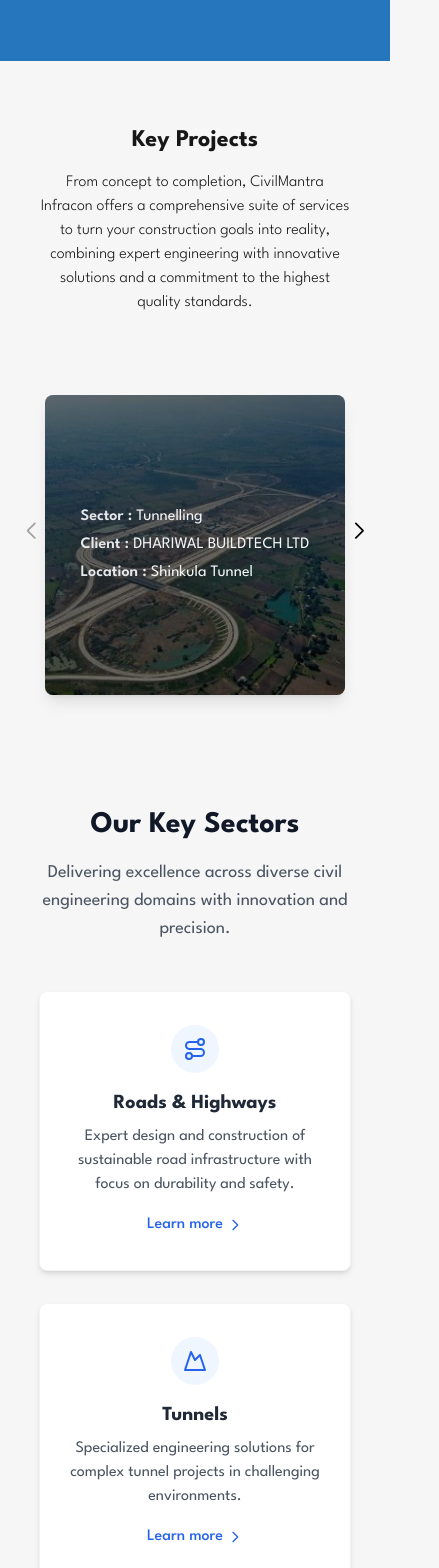
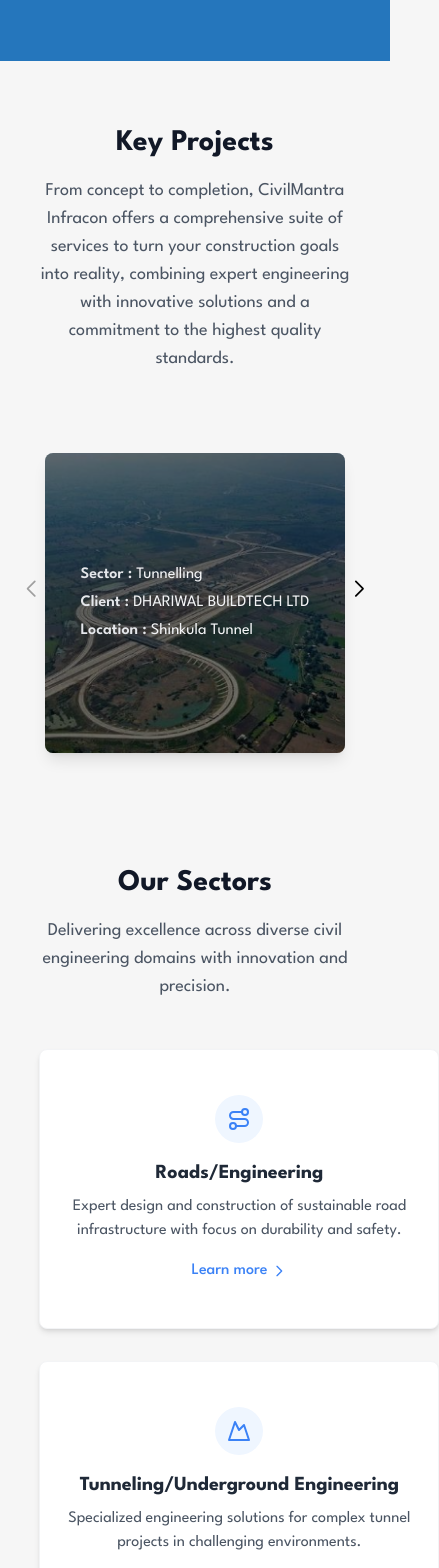
Before and after one commit to er-abhisheksharma/website_civilmantra_new-main, a Next.js app: page / in a window 390 px wide. Shown: the part 2000-3568 px from the top of the page, 439 px wide, since content can reach past the window. Built offline with nearby package versions, Linux system fonts and the light colour scheme; a web font is replaced by a local one.

Commit message:
minor changes in home page responsiveness

```diff
--- a/components/Home/WhyChooseUs/index.tsx
+++ b/components/Home/WhyChooseUs/index.tsx
@@ -10,7 +10,7 @@ interface FeatureProps {
 const Feature = ({ icon, title, description }: FeatureProps) => {
   return (
     <div className="flex items-start p-4">
-      <div className="mr-4 text-blue-600 mt-1">{icon}</div>
+      <div className="mr-4 text-primary mt-1">{icon}</div>
       <div>
         <h3 className="text-xl font-semibold mb-2 text-gray-800">{title}</h3>
         <p className="text-gray-600">{description}</p>
@@ -31,7 +31,7 @@ export default function WhyChooseUs() {
       icon: <Clock size={24} />,
       title: "Detailed design Engineering",
       description:
-        "We provide comprehensive design solutions that ensure structural integrity, cost efficiency, and long-term sustainability.",
+        "We provide comprehensive design solutions that ensure structural integrity, cost efficiency and long-term sustainability.",
     },
     {
       icon: <Users size={24} />,
@@ -59,30 +59,39 @@ export default function WhyChooseUs() {
 
   return (
     <section className="py-10 ">
+      <div className="lg:max-w-[80vw] text-center mx-auto mb-10 px-4 1600px:hidden">
+          <h1 className="unihead my-4 ">Why Choose Us?</h1>
+          <p className="unip ">
+          We combine technical expertise with innovative thinking to deliver civil engineering projects that stand
+          the test of time.
+          </p>
+        </div>
       <div className="container mx-auto max-w-[88vw] px-4">
-        <div className="flex flex-col lg:flex-row items-center">
-          <div className="lg:w-1/2 mb-10 lg:mb-0 lg:pr-12">
+        <div className="flex flex-col xl:flex-row items-center">
+          <div className="xl:w-1/2 mb-10 lg:mb-0 xl:pr-12">
             <div className="relative">
               <img
                 src="/images/Home/BusinessHelp/Dwarka.jpeg?height=600&width=800"
                 alt="Civil engineering project"
                 className="rounded-lg shadow-xl w-full"
               />
-              <div className="absolute -bottom-6 -right-6 bg-blue-600 text-white py-4 px-8 rounded-lg shadow-lg hidden md:block">
+              <div className="absolute -bottom-6 -right-6 bg-primary text-white py-4 px-8 rounded-lg shadow-lg hidden md:block">
                 <p className="text-2xl font-bold">9+ Years</p>
                 <p>of Excellence</p>
               </div>
             </div>
           </div>
 
-          <div className="lg:w-1/2">
-            <h2 className="text-3xl md:text-4xl font-bold text-gray-900 mb-4">Why Choose Us?</h2>
+          <div className="xl:w-1/2">
+           <div className="max-[1600px]:hidden">
+           <h2 className="text-3xl md:text-4xl font-bold text-gray-900 mb-4">Why Choose Us?</h2>
             <p className="text-lg text-gray-600 mb-8">
               We combine technical expertise with innovative thinking to deliver civil engineering projects that stand
               the test of time.
             </p>
+           </div>
 
-            <div className="grid grid-cols-1 md:grid-cols-2 gap-6">
+            <div className="grid grid-cols-1 md:grid-cols-2 gap-x-6 gap-y-2 2xl:gap-6 ">
               {features.map((feature, index) => (
                 <Feature key={index} icon={feature.icon} title={feature.title} description={feature.description} />
               ))}
--- a/components/Home/keySector/index.tsx
+++ b/components/Home/keySector/index.tsx
@@ -1,5 +1,5 @@
 import type React from "react"
-import { Building2, RouteIcon as Road, Train, Waves, Mountain } from "lucide-react"
+import { Building2, RouteIcon as Road, Train, Waves, Mountain, Layers } from "lucide-react"
 import Link from "next/link"
 
 interface SectorProps {
@@ -9,19 +9,19 @@ interface SectorProps {
   href: string
 }
 
-const   Sector = ({ icon, title, description, href }: SectorProps) => {
+const Sector = ({ icon, title, description, href }: SectorProps) => {
   return (
-    <div className="justify-center items-center flex">
-        <div className="flex flex-col items-center justify-center p-6 bg-white rounded-lg shadow-md w-[400px] h-[280px] transition-all duration-300 hover:shadow-lg border border-gray-100">
-      <div className="p-3 bg-blue-50 rounded-full mb-4  ">
-        <div className="text-blue-600">{icon}</div>
+    <Link href={href} className="group block">
+      <div className="flex flex-col items-center justify-center p-6 bg-white rounded-lg shadow-md w-[400px] h-[280px] transition-all duration-300 hover:shadow-lg hover:scale-[1.01] border border-gray-100 cursor-pointer">
+        <div className="p-3 bg-blue-50 rounded-full mb-4 transition-all duration-300 group-hover:bg-blue-100">
+          <div className="text-blue-500 group-hover:text-primary">{icon}</div>
         </div>
-      <h3 className="text-xl font-bold mb-2 text-gray-800">{title}</h3>
+        <h3 className="text-xl font-bold mb-2 text-gray-800 group-hover:text-primary">{title}</h3>
         <p className="text-gray-600 text-center mb-4">{description}</p>
-      <Link href={href} className="text-blue-600 font-medium hover:text-blue-800 flex items-center">
+        <div className="text-blue-500 font-medium group-hover:text-primary flex items-center">
           Learn more
           <svg
-          className="w-4 h-4 ml-1"
+            className="w-4 h-4 ml-1 transition-all duration-300 group-hover:translate-x-1"
             fill="none"
             stroke="currentColor"
             viewBox="0 0 24 24"
@@ -29,9 +29,9 @@ const   Sector = ({ icon, title, description, href }: SectorProps) => {
           >
             <path strokeLinecap="round" strokeLinejoin="round" strokeWidth={2} d="M9 5l7 7-7 7" />
           </svg>
-      </Link>
         </div>
       </div>
+    </Link>
   )
 }
 
@@ -39,59 +39,56 @@ export default function KeySectors() {
   const sectors = [
     {
       icon: <Road size={24} />,
-      title: "Roads & Highways",
-      description:
-        "Expert design and construction of sustainable road infrastructure with focus on durability and safety.",
-      href: "/Sectors",
+      title: "Roads/Engineering",
+      description: "Expert design and construction of sustainable road infrastructure with focus on durability and safety.",
+      href: "/Projects?sector=Roads",
     },
     {
       icon: <Mountain size={24} />,
-      title: "Tunnels",
+      title: "Tunneling/Underground Engineering",
       description: "Specialized engineering solutions for complex tunnel projects in challenging environments.",
-      href: "/Sectors",
+      href: "/Projects?sector=Tunneling",
     },
     {
       icon: <Train size={24} />,
-      title: "Railways",
+      title: "Metro & Railways",
       description: "Comprehensive railway infrastructure development with cutting-edge technology and precision.",
-      href: "/Sectors",
+      href: "/Projects?sector=Railways",
     },
     {
       icon: <Waves size={24} />,
       title: "Waterways",
       description: "Innovative waterway solutions balancing functionality with environmental conservation.",
-      href: "/Sectors",
+      href: "/Projects?sector=Waterways",
     },
     {
       icon: <Building2 size={24} />,
-      title: "Buildings",
+      title: "Building/Architecture",
       description: "Architectural excellence and structural integrity for commercial and residential buildings.",
-      href: "/Sectors",
+      href: "/Projects?sector=Building",
+    },
+    {
+      icon: <Layers size={24} />,
+      title: "Our Projects",
+      description: "Delivering innovative, high-quality construction for commercial and infrastructure projects.",
+      href: "/Projects?sector=All",
     },
   ]
 
   return (
-    <section className="py-10 ">
+    <section className="py-10">
       <div className="container mx-auto max-w-[88vw] px-4">
         <div className="text-center mb-12">
-          <h2 className="text-3xl md:text-4xl font-bold text-gray-900 mb-4">Our Key Sectors</h2>
-          <p className="text-lg text-gray-600 max-w-2xl mx-auto">
+          <h2 className="unihead mb-4">Our Sectors</h2>
+          <p className="unip">
             Delivering excellence across diverse civil engineering domains with innovation and precision.
           </p>
         </div>
 
         <div className="grid grid-cols-1 md:grid-cols-2 lg:grid-cols-3 gap-8 justify-center items-center">
           {sectors.map((sector, index) => (
-    <Sector
-      key={index}
-      icon={sector.icon}
-      title={sector.title}
-      description={sector.description}
-      href={sector.href}
-    />
-
+            <Sector key={index} icon={sector.icon} title={sector.title} description={sector.description} href={sector.href} />
           ))}
-
         </div>
       </div>
     </section>
--- a/components/NavBar/index.tsx
+++ b/components/NavBar/index.tsx
@@ -82,7 +82,7 @@ const NavBar = () => {
             <Link
               key={index}
               href={link.url}
-              prefetch={false}
+              // prefetch={false}
               className={`px-2 py-1 rounded-lg text-xl relative  hover:scale-110 transition-transform duration-300 ease-in-out ${
                 pathname === link.url
                   ? "scale-110  text-gray-800 font-bold hover:no-underline hover:text-black"
--- a/src/app/globals.css
+++ b/src/app/globals.css
@@ -143,20 +143,14 @@ body {
 
 
 .unihead {
-  @apply text-[24px] leading-[30px] font-bold text-center
-    sm:text-[28px] sm:leading-[34px]
-    md:text-[32px] md:leading-[38px]
-    lg:text-[36px] lg:leading-[40px]
-    xl:text-[40px] xl:leading-[44px];
+  @apply text-3xl font-bold text-gray-900 text-center md:text-4xl;
 }
 
-.unip{
-  @apply text-[16px] leading-[24px] font-light my-2 text-center
-    sm:text-[18px] sm:leading-[26px]
-    md:text-[20px] md:leading-[28px]
-    lg:text-[22px] lg:leading-[30px]
-    xl:text-[24px] xl:leading-[32px];
+
+.unip {
+  @apply md:text-xl text-lg text-gray-600 mx-auto;
 }
+
 
 .scrollbar-hidden::-webkit-scrollbar {
   display: none; /* Hide scrollbar for Chrome, Safari, and Opera */
--- a/tailwind.config.ts
+++ b/tailwind.config.ts
@@ -10,6 +10,11 @@ const config: Config = {
 
   theme: {
     extend: {
+      screens: {
+        '1600px': '1600px', // Add custom breakpoint
+      },
+
+
       colors: {
         background: "var(--background)",
         foreground: "var(--foreground)",
```
Lines whose indentation alone changed are shown as unchanged.
